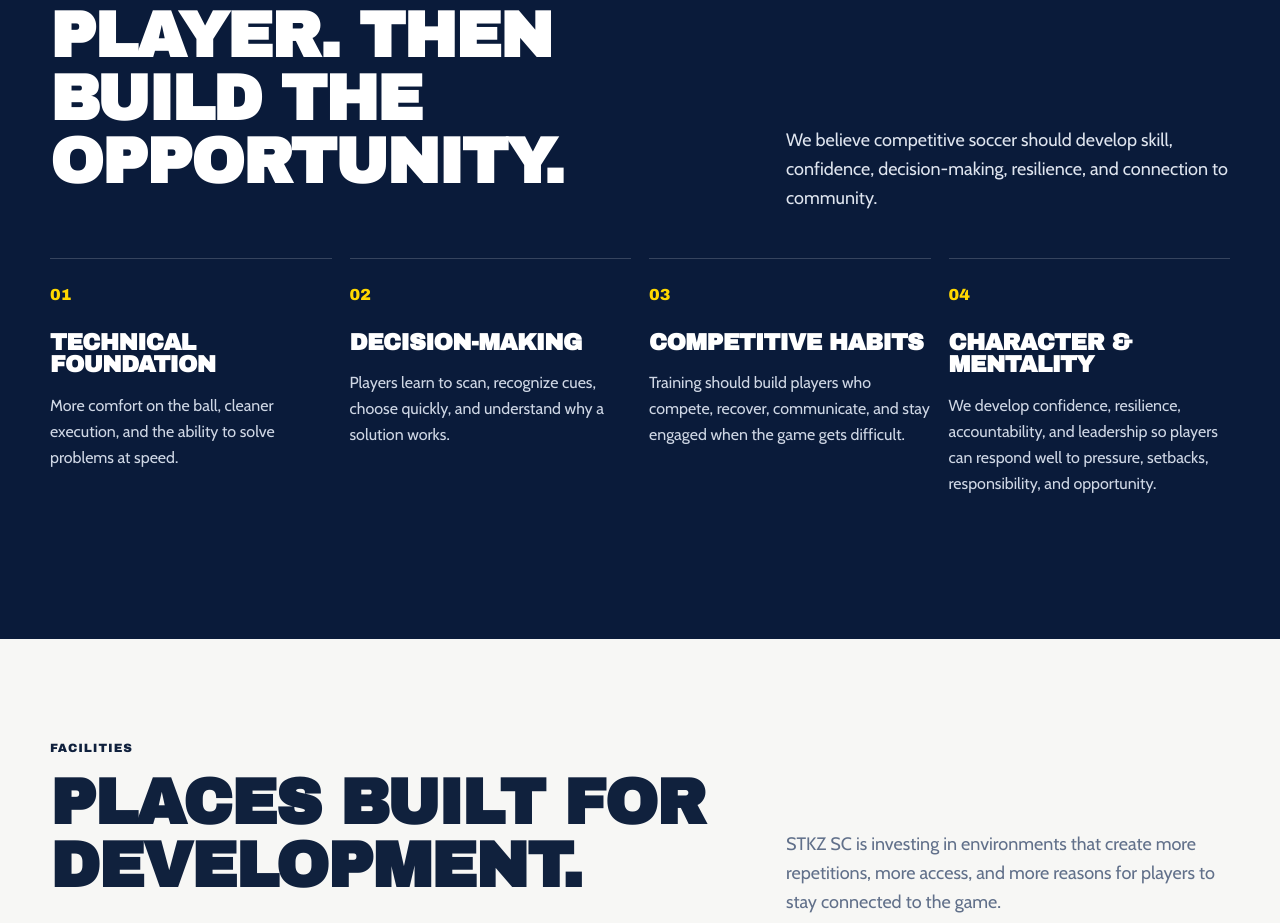
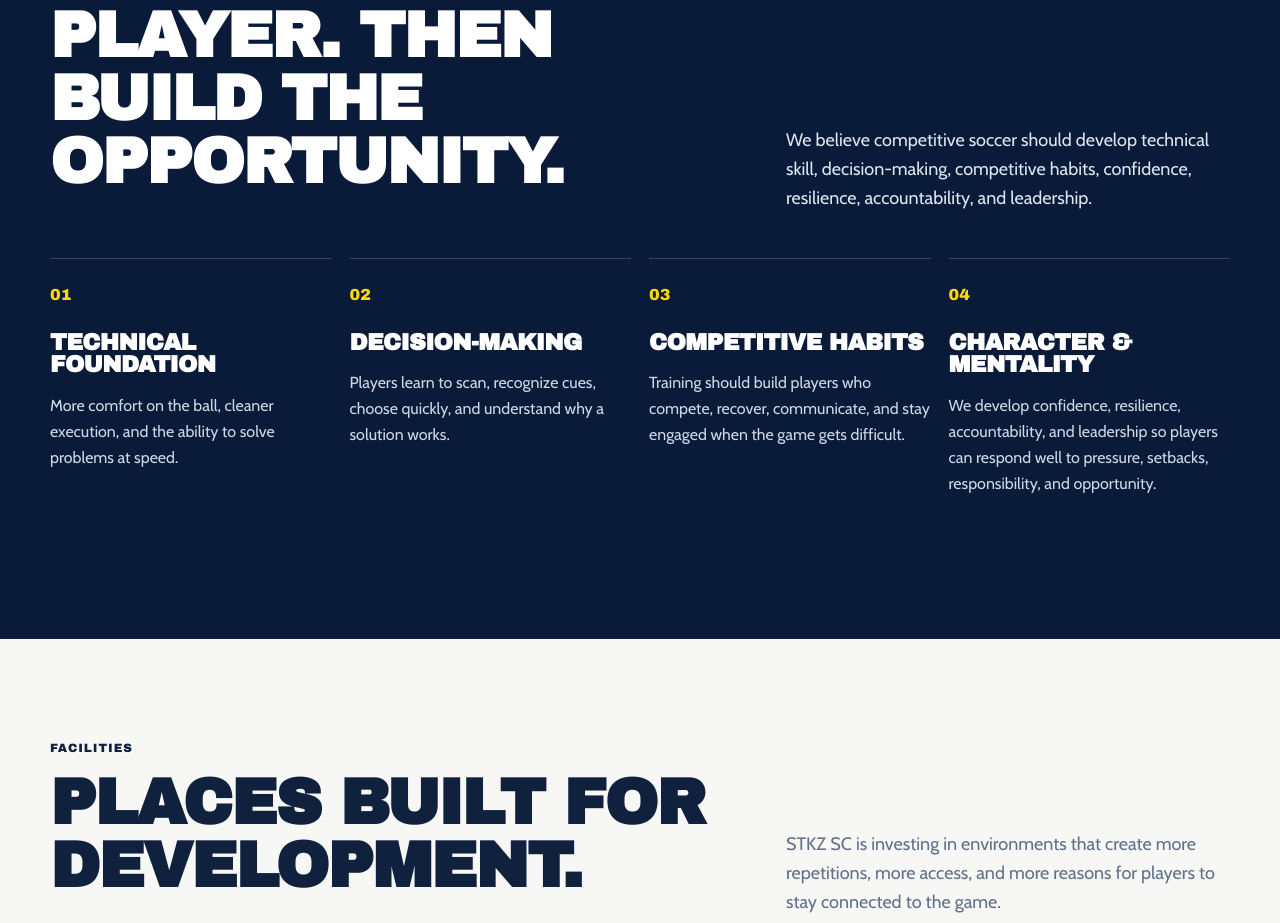
Before and after one commit to b8r0a3d4/stkz-sc-website, a Next.js app: page / in a window 1280 px wide. Shown: the part 2160-3083 px from the top of the page. Built offline with nearby package versions, Linux system fonts and the light colour scheme.

Commit message:
Align homepage development pillars with board feedback

```diff
--- a/app/page.js
+++ b/app/page.js
@@ -53,7 +53,7 @@ export default function HomePage() {
             <p className="eyebrow gold">Why STKZ</p>
             <h2>Build the player. Then build the opportunity.</h2>
           </div>
-          <p>We believe competitive soccer should develop skill, confidence, decision-making, resilience, and connection to community.</p>
+          <p>We believe competitive soccer should develop technical skill, decision-making, competitive habits, confidence, resilience, accountability, and leadership.</p>
         </div>
         <div className="card-grid four">
           {developmentPillars.map((item) => (
```
